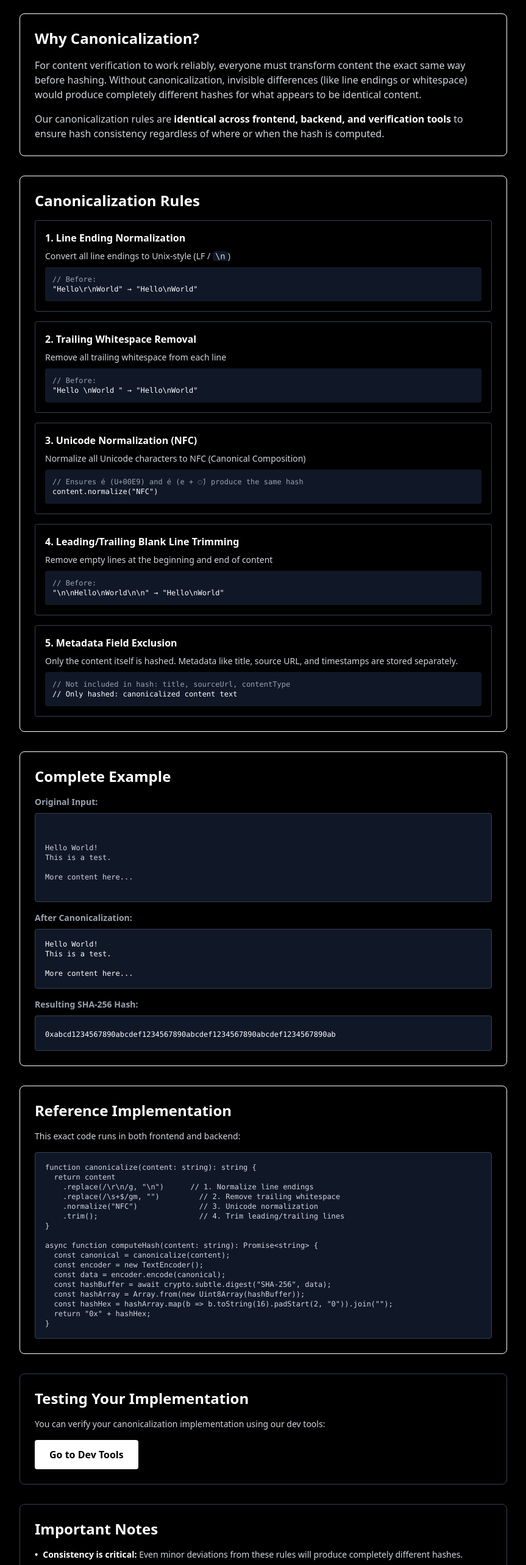
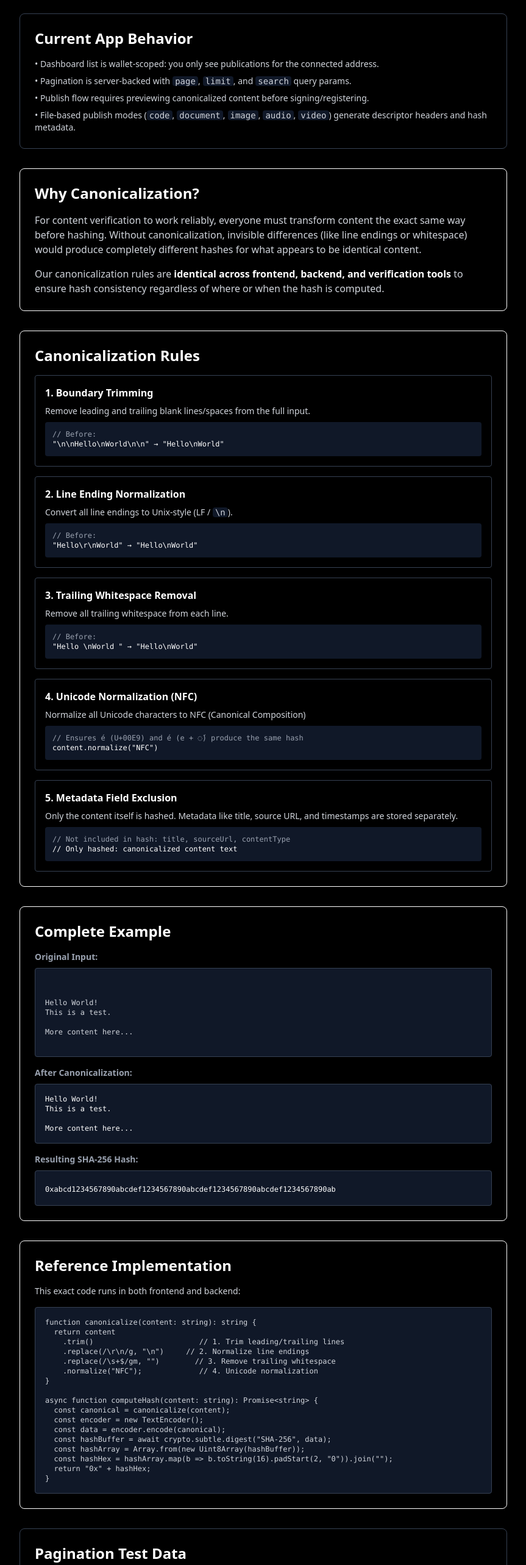
Before and after one commit to BodhiOng/Proof-of-Publish-Timestamping-Portal, a Next.js app: page /docs/canonicalization in a window 1280 px wide. Shown: the part 234-2800 px from the top of the page at 61% size, without its empty margins (208-1071 px from the left). Built offline with nearby package versions, Linux system fonts and the light colour scheme.

Commit message:
added search suggestions for parent hash in publish content page

```diff
--- a/app/dev-tools/page.tsx
+++ b/app/dev-tools/page.tsx
@@ -11,10 +11,10 @@ export default function DevToolsPage() {
 
   const canonicalize = (content: string): string => {
     return content
+      .trim()
       .replace(/\r\n/g, "\n")
       .replace(/\s+$/gm, "")
-      .normalize("NFC")
-      .trim();
+      .normalize("NFC");
   };
 
   const computeHash = async (content: string): Promise<string> => {
@@ -70,7 +70,7 @@ More content here...
           </Link>
           <h1 className="mt-2 text-3xl font-bold">Developer Tools</h1>
           <p className="mt-1 text-sm text-gray-400">
-            Test canonicalization and hash computation in real-time
+            Validate canonicalization and hashing, and test current dashboard/pagination behavior
           </p>
         </div>
 
@@ -78,8 +78,29 @@ More content here...
         <div className="mb-8 rounded-lg border border-gray-700 bg-black p-4">
           <p className="text-xs text-gray-400">
             <span className="font-bold text-white">Development Mode:</span> These tools are for testing and debugging.
-            They use the same canonicalization and hashing logic as the production application.
+            Canonicalization rules and SHA-256 hashing are aligned with the production publish and verify flows.
           </p>
+        </div>
+
+        <div className="mb-8 rounded-lg border border-gray-700 bg-black p-6">
+          <h2 className="mb-3 text-lg font-bold">Current System Notes</h2>
+          <ul className="space-y-2 text-sm text-gray-300">
+            <li>
+              • Dashboard pagination is server-side (
+              <code className="rounded bg-gray-900 px-1">page</code>,
+              <code className="ml-1 rounded bg-gray-900 px-1">limit</code>,
+              <code className="ml-1 rounded bg-gray-900 px-1">search</code>) and scoped to the connected wallet.
+            </li>
+            <li>• Publish requires canonicalized preview before signing/registering a publication.</li>
+            <li>
+              • For large dashboard tests, seed data with
+              <code className="ml-1 rounded bg-gray-900 px-1">cmd /c npm run seed -- --target 100</code>.
+            </li>
+            <li>
+              • To test one wallet reaching a target count, use
+              <code className="ml-1 rounded bg-gray-900 px-1">--wallet 0x...</code> with the seed command.
+            </li>
+          </ul>
         </div>
 
         <div className="grid gap-8 lg:grid-cols-2">
@@ -224,16 +245,16 @@ More content here...
         <div className="mt-8 rounded-lg border border-white bg-black p-6">
           <h2 className="mb-4 text-xl font-bold">Implementation Reference</h2>
           <p className="mb-4 text-sm text-gray-300">
-            This page uses the exact same canonicalization and hashing code as the production application:
+            Canonicalization rules and SHA-256 output match production behavior (frontend uses Web Crypto, backend uses Node crypto):
           </p>
           <div className="rounded border border-gray-700 bg-gray-900 p-4">
             <pre className="overflow-x-auto font-mono text-xs text-gray-300">
 {`function canonicalize(content: string): string {
   return content
+    .trim()                         // Trim leading/trailing blank lines
     .replace(/\\r\\n/g, "\\n")      // Normalize line endings
     .replace(/\\s+$/gm, "")         // Remove trailing whitespace
-    .normalize("NFC")              // Unicode normalization
-    .trim();                       // Trim leading/trailing lines
+    .normalize("NFC");             // Unicode normalization
 }
 
 async function computeHash(content: string): Promise<string> {
--- a/app/docs/canonicalization/page.tsx
+++ b/app/docs/canonicalization/page.tsx
@@ -16,6 +16,28 @@ export default function CanonicalizationDocsPage() {
         </div>
 
         <div className="space-y-8">
+          <section className="rounded-lg border border-gray-700 bg-black p-6">
+            <h2 className="mb-4 text-2xl font-bold">Current App Behavior</h2>
+            <ul className="space-y-2 text-sm text-gray-300">
+              <li>• Dashboard list is wallet-scoped: you only see publications for the connected address.</li>
+              <li>
+                • Pagination is server-backed with
+                <code className="ml-1 rounded bg-gray-900 px-1">page</code>,
+                <code className="ml-1 rounded bg-gray-900 px-1">limit</code>, and
+                <code className="ml-1 rounded bg-gray-900 px-1">search</code> query params.
+              </li>
+              <li>• Publish flow requires previewing canonicalized content before signing/registering.</li>
+              <li>
+                • File-based publish modes (
+                <code className="rounded bg-gray-900 px-1">code</code>,
+                <code className="ml-1 rounded bg-gray-900 px-1">document</code>,
+                <code className="ml-1 rounded bg-gray-900 px-1">image</code>,
+                <code className="ml-1 rounded bg-gray-900 px-1">audio</code>,
+                <code className="ml-1 rounded bg-gray-900 px-1">video</code>) generate descriptor headers and hash metadata.
+              </li>
+            </ul>
+          </section>
+
           {/* Introduction */}
           <section className="rounded-lg border border-white bg-black p-6">
             <h2 className="mb-4 text-2xl font-bold">Why Canonicalization?</h2>
@@ -35,9 +57,20 @@ export default function CanonicalizationDocsPage() {
             <h2 className="mb-4 text-2xl font-bold">Canonicalization Rules</h2>
             <div className="space-y-4">
               <div className="rounded border border-gray-700 bg-black p-4">
-                <h3 className="mb-2 font-bold text-white">1. Line Ending Normalization</h3>
+                <h3 className="mb-2 font-bold text-white">1. Boundary Trimming</h3>
                 <p className="mb-2 text-sm text-gray-300">
-                  Convert all line endings to Unix-style (LF / <code className="rounded bg-gray-900 px-1">\n</code>)
+                  Remove leading and trailing blank lines/spaces from the full input.
+                </p>
+                <div className="rounded bg-gray-900 p-3 font-mono text-xs">
+                  <p className="text-gray-400">// Before:</p>
+                  <p className="text-white">"\n\nHello\nWorld\n\n" → "Hello\nWorld"</p>
+                </div>
+              </div>
+
+              <div className="rounded border border-gray-700 bg-black p-4">
+                <h3 className="mb-2 font-bold text-white">2. Line Ending Normalization</h3>
+                <p className="mb-2 text-sm text-gray-300">
+                  Convert all line endings to Unix-style (LF / <code className="rounded bg-gray-900 px-1">\n</code>).
                 </p>
                 <div className="rounded bg-gray-900 p-3 font-mono text-xs">
                   <p className="text-gray-400">// Before:</p>
@@ -46,9 +79,9 @@ export default function CanonicalizationDocsPage() {
               </div>
 
               <div className="rounded border border-gray-700 bg-black p-4">
-                <h3 className="mb-2 font-bold text-white">2. Trailing Whitespace Removal</h3>
+                <h3 className="mb-2 font-bold text-white">3. Trailing Whitespace Removal</h3>
                 <p className="mb-2 text-sm text-gray-300">
-                  Remove all trailing whitespace from each line
+                  Remove all trailing whitespace from each line.
                 </p>
                 <div className="rounded bg-gray-900 p-3 font-mono text-xs">
                   <p className="text-gray-400">// Before:</p>
@@ -57,24 +90,13 @@ export default function CanonicalizationDocsPage() {
               </div>
 
               <div className="rounded border border-gray-700 bg-black p-4">
-                <h3 className="mb-2 font-bold text-white">3. Unicode Normalization (NFC)</h3>
+                <h3 className="mb-2 font-bold text-white">4. Unicode Normalization (NFC)</h3>
                 <p className="mb-2 text-sm text-gray-300">
                   Normalize all Unicode characters to NFC (Canonical Composition)
                 </p>
                 <div className="rounded bg-gray-900 p-3 font-mono text-xs">
                   <p className="text-gray-400">// Ensures é (U+00E9) and é (e + ◌́) produce the same hash</p>
                   <p className="text-white">content.normalize("NFC")</p>
-                </div>
-              </div>
-
-              <div className="rounded border border-gray-700 bg-black p-4">
-                <h3 className="mb-2 font-bold text-white">4. Leading/Trailing Blank Line Trimming</h3>
-                <p className="mb-2 text-sm text-gray-300">
-                  Remove empty lines at the beginning and end of content
-                </p>
-                <div className="rounded bg-gray-900 p-3 font-mono text-xs">
-                  <p className="text-gray-400">// Before:</p>
-                  <p className="text-white">"\n\nHello\nWorld\n\n" → "Hello\nWorld"</p>
                 </div>
               </div>
 
@@ -145,10 +167,10 @@ More content here...`}
               <pre className="overflow-x-auto font-mono text-xs text-gray-300">
 {`function canonicalize(content: string): string {
   return content
-    .replace(/\\r\\n/g, "\\n")      // 1. Normalize line endings
-    .replace(/\\s+$/gm, "")         // 2. Remove trailing whitespace
-    .normalize("NFC")              // 3. Unicode normalization
-    .trim();                       // 4. Trim leading/trailing lines
+    .trim()                        // 1. Trim leading/trailing lines
+    .replace(/\\r\\n/g, "\\n")     // 2. Normalize line endings
+    .replace(/\\s+$/gm, "")        // 3. Remove trailing whitespace
+    .normalize("NFC");             // 4. Unicode normalization
 }
 
 async function computeHash(content: string): Promise<string> {
@@ -162,6 +184,20 @@ async function computeHash(content: string): Promise<string> {
 }`}
               </pre>
             </div>
+          </section>
+
+          <section className="rounded-lg border border-gray-700 bg-black p-6">
+            <h2 className="mb-4 text-2xl font-bold">Pagination Test Data</h2>
+            <p className="mb-4 text-sm text-gray-300">
+              To stress-test dashboard pagination with realistic volume:
+            </p>
+            <div className="rounded border border-gray-700 bg-gray-900 p-4 font-mono text-xs text-gray-300">
+              <p>cmd /c npm run seed -- --target 100</p>
+              <p className="mt-2">cmd /c npm run seed -- --target 100 --wallet 0xYOUR_WALLET</p>
+            </div>
+            <p className="mt-3 text-xs text-gray-400">
+              Use `--wallet` if you need all test entries visible for your connected account.
+            </p>
           </section>
 
           {/* Testing */}
--- a/app/verify/page.tsx
+++ b/app/verify/page.tsx
@@ -323,7 +323,7 @@ export default function VerifyPage() {
                           <div className="space-y-2 text-xs">
                             <div>
                               <p className="text-gray-400">Publisher</p>
-                              <code className="text-white">{match.publisher}</code>
+                              <code className="block break-all text-white">{match.publisher}</code>
                             </div>
 
                             <div>
@@ -333,13 +333,13 @@ export default function VerifyPage() {
 
                             <div>
                               <p className="text-gray-400">Transaction Hash</p>
-                              <code className="truncate text-white">{match.txHash}</code>
+                              <code className="block break-all text-white">{match.txHash}</code>
                             </div>
 
                             {match.parentHash && (
                               <div>
                                 <p className="text-gray-400">Parent Hash (Version)</p>
-                                <code className="truncate text-white">{match.parentHash}</code>
+                                <code className="block break-all text-white">{match.parentHash}</code>
                               </div>
                             )}
                           </div>
```
Also changed, not shown: app/publish/page.tsx (+61 -3 lines).
